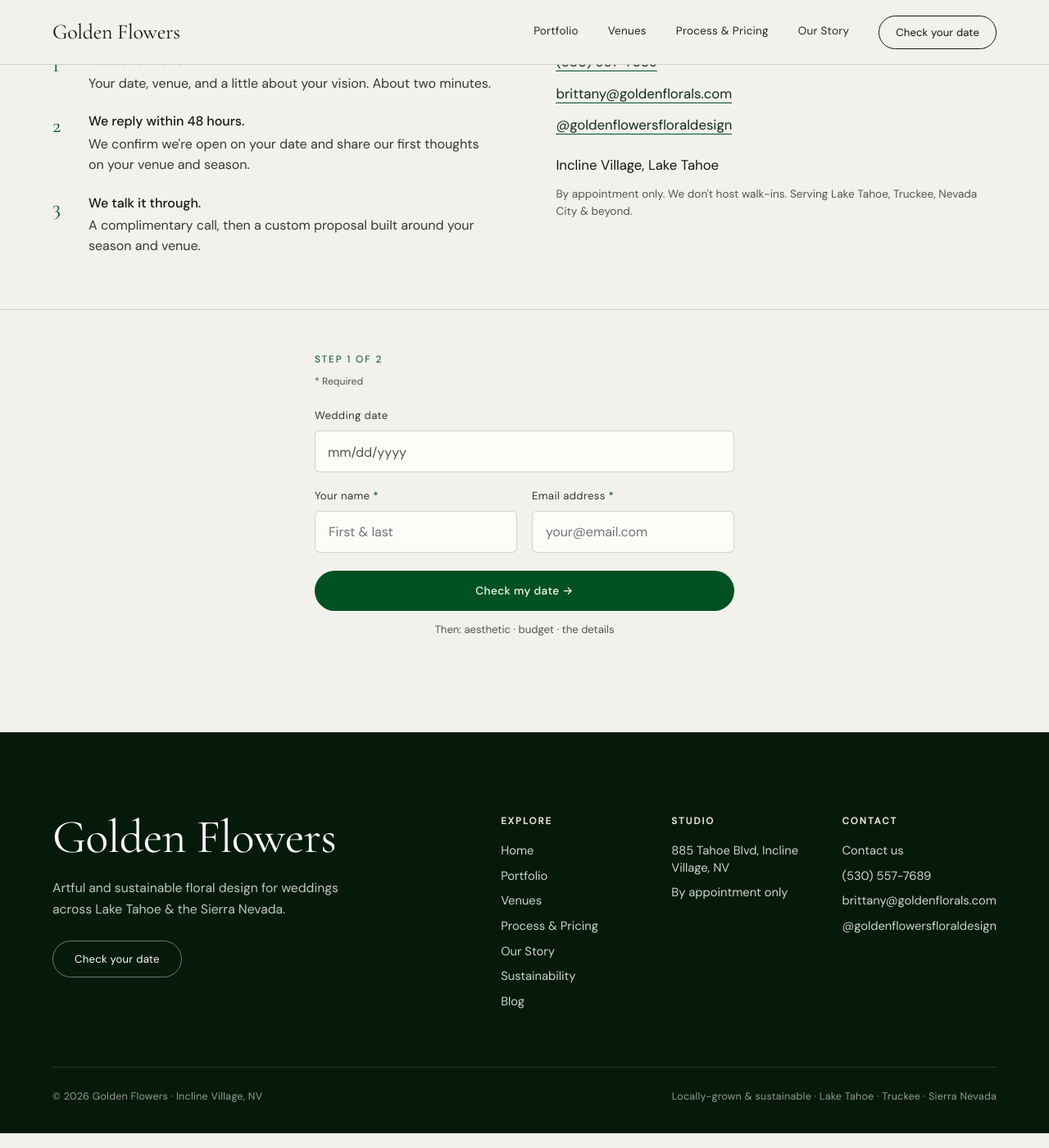
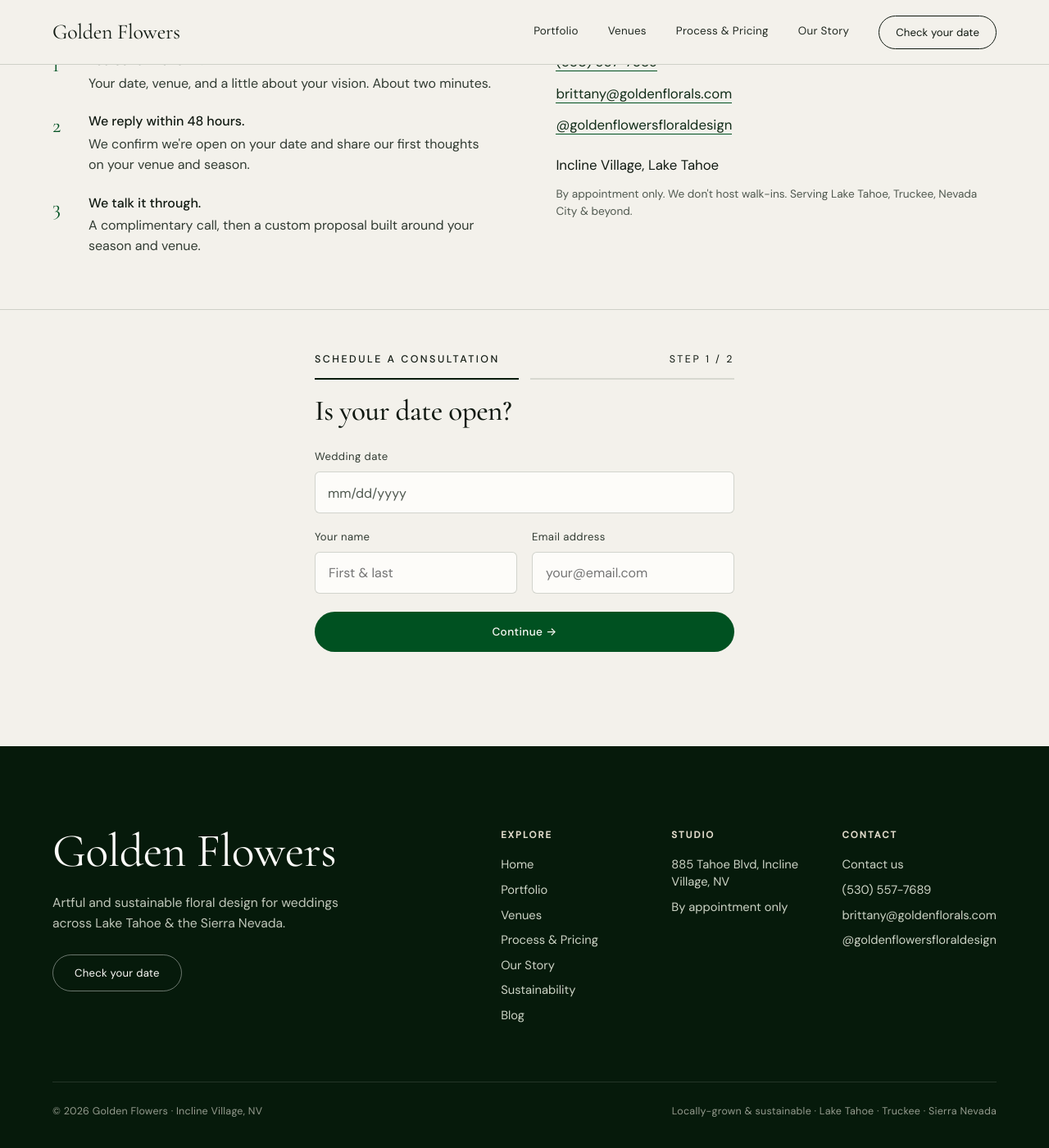
Before and after one commit to jshplhm/goldenflowers, a Jekyll site: the page built from consultation-form/index.md, in a window 1280 px wide and 1400 px high, scrolled down 566 px. Shown: the whole window at 82% size. Built offline with Jekyll 4.4.1, drawn with Linux system fonts in a browser that asks for light colours.

Commit message:
Revise consultation form: new step header, trimmed copy, personalized thank-you
Match the approved lightbox mockups: eyebrow + STEP n / 2 counter with a
segmented progress bar, per-step headlines (Is your date open? / A few
more details.), required-by-default fields marked (optional) instead of
asterisks, Continue/Check my date button copy, and a trimmed thank-you
screen personalized with first name and wedding date over a numbered
what-happens-next timeline.

Co-Authored-By: Claude Fable 5 <noreply@anthropic.com>

```diff
--- a/_includes/consult-modal.html
+++ b/_includes/consult-modal.html
@@ -1,12 +1,14 @@
 <div class="modal-overlay" id="consult-modal" aria-hidden="true">
   <div class="modal" role="dialog" aria-modal="true" aria-labelledby="consult-modal-title" data-form-wrap>
     <button class="modal-close" type="button" aria-label="Close" data-consult-close>&times;</button>
-    <span class="lab">Schedule a consultation</span>
-    <h2 id="consult-modal-title">Is your date open?</h2>
-    <p class="modal-intro">We reply within 48 hours · complimentary, by phone or video.</p>
     <form action="{{ site.consult_endpoint }}" method="POST" data-multistep data-ajax>
-      <span class="form-step-indicator" aria-hidden="true">Step 1 of 2</span>
-      <p class="form-required-note">* Required</p>
+      <div class="form-head">
+        <span class="form-head-label" data-form-eyebrow>Schedule a consultation</span>
+        <button type="button" class="form-back" data-form-back hidden>&larr; Back</button>
+        <span class="form-step-indicator" aria-hidden="true">Step 1 / 2</span>
+      </div>
+      <div class="form-progress" aria-hidden="true"><span class="on"></span><span data-progress-step2></span></div>
+      <h2 id="consult-modal-title" data-form-heading>Is your date open?</h2>
       <div class="hp-wrap" aria-hidden="true">
         <label for="m-hp">Company</label>
         <input type="text" id="m-hp" name="gf_hp" tabindex="-1" autocomplete="off">
@@ -14,7 +16,7 @@
       <div class="form-step-1">
         <div class="field-full">
           <label for="m-date">Wedding date</label>
-          <input type="text" id="m-date" name="date" placeholder="mm/dd/yyyy" inputmode="numeric" maxlength="10" autocomplete="off" data-date-mask>
+          <input type="text" id="m-date" name="date" placeholder="mm/dd/yyyy" inputmode="numeric" maxlength="10" autocomplete="off" data-date-mask required>
         </div>
         <div class="field-full">
           <label for="m-name">Your name</label>
@@ -26,23 +28,21 @@
         </div>
       </div>
       <div class="form-advance field-full">
-        <button type="button" class="btn-primary" data-form-advance>Check my date &rarr;</button>
-        <p class="form-step-hint">Then: aesthetic · budget · the details</p>
+        <button type="button" class="btn-primary" data-form-advance>Continue &rarr;</button>
       </div>
       <div class="form-step-2">
-        <button type="button" class="form-back" data-form-back>&larr; Back</button>
         <div class="field-full">
-          <label for="m-venue">Venue</label>
+          <label for="m-venue">Venue <span class="opt">(optional)</span></label>
           <input type="text" id="m-venue" name="venue" placeholder="If you know it yet" autocomplete="off">
         </div>
         <div class="field-full">
           <label for="m-aesthetic">Aesthetic direction</label>
           <select id="m-aesthetic" name="aesthetic" required>
             <option value="" disabled selected>Which direction resonates?</option>
-            <option>Lush &amp; Romantic, rich, dramatic, deep tones</option>
-            <option>Elevated Minimalist, clean, airy, restrained</option>
-            <option>Wildflower Modern, wild, seasonal, editorial</option>
-            <option>A mix, I'll explain below</option>
+            <option>Lush &amp; Romantic &mdash; rich, dramatic, deep tones</option>
+            <option>Elevated Minimalist &mdash; clean, airy, restrained</option>
+            <option>Wildflower Modern &mdash; wild, seasonal, editorial</option>
+            <option>A mix &mdash; I'll explain below</option>
             <option>Not sure yet</option>
           </select>
         </div>
@@ -50,39 +50,35 @@
           <label for="m-budget">Approximate budget</label>
           <select id="m-budget" name="budget" required>
             <option value="" disabled selected>Estimated florals budget</option>
-            <option>$5,000–$8,000</option>
-            <option>$8,000–$12,000</option>
-            <option>$12,000–$18,000</option>
-            <option>$18,000–$25,000</option>
+            <option>$5,000&ndash;$8,000</option>
+            <option>$8,000&ndash;$12,000</option>
+            <option>$12,000&ndash;$18,000</option>
+            <option>$18,000&ndash;$25,000</option>
             <option>$25,000+</option>
             <option>Not sure yet</option>
           </select>
         </div>
         <div class="field-full">
-          <label for="m-message">Tell us about your wedding</label>
-          <textarea id="m-message" name="message" placeholder="Your vision, anything that matters to you." rows="3"></textarea>
+          <label for="m-message">Anything else? <span class="opt">(optional)</span></label>
+          <textarea id="m-message" name="message" placeholder="Guest count, must-have flowers, inspiration..." rows="3"></textarea>
         </div>
         <div class="form-submit field-full">
-          <button type="submit" class="btn-primary">Send consultation request</button>
-          <p class="form-note">We'll respond within 48 hours</p>
+          <button type="submit" class="btn-primary">Check my date &rarr;</button>
         </div>
       </div>
     </form>
     <div class="form-success" data-form-success hidden>
-      <div class="form-success-tags" data-success-tags></div>
       <div class="form-success-check" aria-hidden="true">&#10003;</div>
-      <h3>Thank you for reaching out.</h3>
-      <p data-success-date-line hidden>We've got your details for <strong data-success-date></strong>. We'll email you within <strong>48 hours</strong> to confirm availability.</p>
-      <p data-success-default>We'll email you within <strong>48 hours</strong> to confirm availability.</p>
-      <div class="form-success-book">
-        <p class="form-success-book-prompt">Prefer to skip the wait? Grab 30 minutes with Brittany, by phone or video.</p>
-        <a href="https://calendar.app.google/iKY1Xqerqtcv6fdj7" target="_blank" rel="noopener" class="btn-primary">Book a call with Brittany &rarr;</a>
-      </div>
-      <div class="form-success-next">
-        <span class="lab">While you wait</span>
-        <a href="{{ site.baseurl }}/portfolio">Explore the portfolio &rarr;</a>
-        <a href="{{ site.baseurl }}/sustainability">Read our sustainability pledge &rarr;</a>
-        <a href="{{ site.baseurl }}/about">Meet Brittany &rarr;</a>
+      <h3>Thank you<span data-success-name></span>.</h3>
+      <p class="form-success-lede">Your consultation request<span data-success-date-line hidden> for <strong data-success-date></strong></span> is in. We're checking our calendar now.</p>
+      <hr class="form-success-rule">
+      <div class="form-success-steps">
+        <span class="form-head-label">What happens next</span>
+        <ol class="success-steps">
+          <li><span class="n">1</span><strong>We check your date</strong><span class="success-step-body">Confirming availability<span data-success-step-date> for your date</span>.</span></li>
+          <li><span class="n">2</span><strong>You hear from us</strong><span class="success-step-body">A personal note from Brittany, within 48 hours.</span></li>
+          <li><span class="n">3</span><strong>We design together</strong><span class="success-step-body">If your date's open, we'll book a call to plan your florals.</span></li>
+        </ol>
       </div>
     </div>
   </div>
--- a/_includes/redesign-consult-js.html
+++ b/_includes/redesign-consult-js.html
@@ -144,8 +144,17 @@ function appendCommon_(params, form){
     var step1=form.querySelector('.form-step-1'), step2=form.querySelector('.form-step-2');
     var advance=form.querySelector('.form-advance'), advanceBtn=form.querySelector('[data-form-advance]');
     var indicator=form.querySelector('.form-step-indicator'), backBtn=form.querySelector('[data-form-back]');
+    var eyebrow=form.querySelector('[data-form-eyebrow]'), heading=form.querySelector('[data-form-heading]');
+    var seg2=form.querySelector('[data-progress-step2]');
     if(!step2||!advanceBtn) return;
     step2.hidden=true;
+    function setStep(n){
+      if(indicator) indicator.textContent='Step '+n+' / 2';
+      if(eyebrow) eyebrow.hidden=(n===2);
+      if(backBtn) backBtn.hidden=(n===1);
+      if(seg2) seg2.classList.toggle('on', n===2);
+      if(heading) heading.textContent=(n===2)?'A few more details.':'Is your date open?';
+    }
     form.dataset.leadId=(window.crypto&&crypto.randomUUID)?crypto.randomUUID():('c-'+Date.now()+'-'+Math.random().toString(36).slice(2));
     form.dataset.renderedAt=String(Date.now());
     function toTop(){ var m=form.closest('.modal'); if(m) m.scrollTop=0; }
@@ -168,12 +177,12 @@ function appendCommon_(params, form){
       if(step1) step1.hidden=true;
       if(advance) advance.hidden=true;
       step2.hidden=false;
-      if(indicator) indicator.textContent='Step 2 of 2';
+      setStep(2);
       toTop();
     });
     if(backBtn) backBtn.addEventListener('click', function(){
       step2.hidden=true; if(step1) step1.hidden=false; if(advance) advance.hidden=false;
-      if(indicator) indicator.textContent='Step 1 of 2'; toTop();
+      setStep(1); toTop();
     });
   });
 
@@ -231,15 +240,14 @@ function appendCommon_(params, form){
     var wrap=form.closest('[data-form-wrap]')||form.parentNode;
     var success=wrap.querySelector('[data-form-success]');
     if(!success){ var n=form.querySelector('[name="_next"]'); window.location=n?n.value:'/'; return; }
+    var firstName=(data.get('name')||'').trim().split(/\s+/)[0];
+    var nameEl=success.querySelector('[data-success-name]');
+    if(nameEl&&firstName) nameEl.textContent=', '+firstName;
     var dateVal=data.get('date');
-    var dateLine=success.querySelector('[data-success-date-line]'), dateEl=success.querySelector('[data-success-date]'), dflt=success.querySelector('[data-success-default]');
-    if(dateVal&&dateEl&&dateLine){ dateEl.textContent=fmtDate(dateVal); dateLine.hidden=false; if(dflt) dflt.hidden=true; }
-    var tagWrap=success.querySelector('[data-success-tags]');
-    if(tagWrap){
-      tagWrap.innerHTML=''; var chips=[]; if(dateVal) chips.push(fmtDate(dateVal));
-      ['aesthetic','budget'].forEach(function(name){ var v=data.get(name); if(!v||/not sure/i.test(v)) return; if(name==='aesthetic') v=v.split(',')[0]; chips.push(v); });
-      chips.forEach(function(t){ var s=document.createElement('span'); s.className='stag'; s.textContent=t; tagWrap.appendChild(s); });
-    }
+    var dateLine=success.querySelector('[data-success-date-line]'), dateEl=success.querySelector('[data-success-date]');
+    if(dateVal&&dateEl&&dateLine){ dateEl.textContent=fmtDate(dateVal); dateLine.hidden=false; }
+    var stepDate=success.querySelector('[data-success-step-date]');
+    if(stepDate&&dateVal) stepDate.textContent=' for '+fmtDate(dateVal);
     form.hidden=true;
     Array.prototype.forEach.call(wrap.children, function(el){ if(el!==success && !el.classList.contains('modal-close')) el.classList.add('is-gone'); });
     success.hidden=false; success.setAttribute('tabindex','-1');
--- a/assets/css/redesign.css
+++ b/assets/css/redesign.css
@@ -495,14 +495,18 @@ body.lb-open{overflow:hidden;}
 
 .form-section{max-width:640px;margin:0 auto;padding:clamp(36px,4vw,56px) var(--pad) clamp(70px,9vw,120px);}
 .form-section form{margin:0 auto;}
-.form-step-indicator{display:block;font-size:.74rem;letter-spacing:.16em;text-transform:uppercase;color:var(--terra);margin-bottom:24px;}
-.form-required-note{font-size:.76rem;color:var(--mute);margin:-16px 0 20px;}
-/* Marks whichever labels precede a required field, so the asterisk can never
-   drift out of sync with the field's actual required-ness. */
-.form-section label:has(+ input[required])::after,
-.form-section label:has(+ select[required])::after,
-.modal label:has(+ input[required])::after,
-.modal label:has(+ select[required])::after{content:" *";color:var(--terra);}
+.form-section .form-heading{margin-bottom:26px;}
+/* Header row shared by both form steps: eyebrow (step 1) or Back (step 2) on
+   the left, the step counter on the right, segmented progress bar below.
+   Fields are required by default; optional ones say so in the label instead
+   of required ones carrying asterisks. */
+.form-head{display:flex;align-items:baseline;justify-content:space-between;gap:16px;}
+.form-head-label{font-size:.78rem;letter-spacing:.2em;text-transform:uppercase;color:var(--ink);font-weight:500;}
+.form-step-indicator{font-size:.78rem;letter-spacing:.2em;text-transform:uppercase;color:var(--ink);}
+.form-progress{display:flex;gap:14px;margin-top:12px;}
+.form-progress span{height:2px;flex:1;background:oklch(80% .015 120/.5);transition:background .3s;}
+.form-progress span.on{background:var(--forest-deep);}
+label .opt{color:var(--mute);}
 .field-full{grid-column:1 / -1;}
 .form-step-1{display:grid;grid-template-columns:1fr 1fr;gap:18px;}
 .form-step-2{display:grid;grid-template-columns:1fr;gap:18px;margin-top:18px;}
@@ -514,11 +518,9 @@ body.lb-open{overflow:hidden;}
 .form-section select:invalid,.modal select:invalid{color:var(--mute);}
 .form-advance{margin-top:22px;}
 .form-advance .btn-primary,.form-submit .btn-primary{width:100%;justify-content:center;}
-.form-step-hint{text-align:center;font-size:.82rem;color:var(--mute);margin-top:12px;}
-.form-back{justify-self:start;background:none;border:0;color:var(--mute);font-family:var(--b);font-size:.85rem;cursor:pointer;padding:4px 0;margin:-4px 0 2px;text-align:left;}
-.form-back:hover{color:var(--ink);}
+.form-back{background:none;border:0;color:var(--ink);font-family:var(--b);font-size:.95rem;cursor:pointer;padding:0;text-align:left;}
+.form-back:hover{color:var(--mute);}
 .form-submit{margin-top:8px;}
-.form-note{text-align:center;font-size:.82rem;color:var(--mute);margin-top:12px;}
 .date-field{position:relative;display:block;}
 .date-ghost{position:absolute;left:16px;top:14px;font-size:1rem;color:var(--mute);pointer-events:none;}
 .date-ghost .gt{visibility:hidden;}
@@ -527,17 +529,21 @@ body.lb-open{overflow:hidden;}
 .hp-wrap{position:absolute;left:-9999px;top:-9999px;width:1px;height:1px;overflow:hidden;}
 
 .form-success{text-align:center;max-width:600px;margin:0 auto;}
-.form-success-tags{display:flex;gap:8px;justify-content:center;flex-wrap:wrap;margin-bottom:24px;}
-.stag{font-size:.72rem;letter-spacing:.06em;text-transform:uppercase;border:1px solid var(--line);border-radius:100px;padding:6px 14px;color:var(--fg2);}
-.form-success-check{width:56px;height:56px;border-radius:50%;background:var(--terra);color:var(--paper);font-size:1.5rem;display:flex;align-items:center;justify-content:center;margin:0 auto 24px;}
-.form-success h3{font-family:var(--d);font-weight:430;font-optical-sizing:auto;font-size:clamp(1.8rem,3.4vw,2.6rem);letter-spacing:-.01em;margin-bottom:14px;}
-.form-success p{color:var(--fg2);line-height:1.6;margin-bottom:10px;}
-.form-success-book{margin:32px 0;padding:28px;background:var(--bg2);border:1px solid var(--line);border-radius:10px;}
-.form-success-book-prompt{margin-bottom:16px;}
-.form-success-next{margin-top:28px;}
-.form-success-next .label,.form-success-next .lab{display:block;margin-bottom:10px;}
-.form-success-next a{display:block;color:var(--forest);padding:8px 0;border-bottom:1px solid var(--line);}
-.form-success-next a:hover{color:var(--terra);}
+.form-success-check{width:56px;height:56px;border-radius:50%;background:var(--forest-deep);color:var(--paper);font-size:1.4rem;display:flex;align-items:center;justify-content:center;margin:6px auto 26px;}
+.form-success h3{font-family:var(--d);font-weight:430;font-optical-sizing:auto;font-size:clamp(1.8rem,3.4vw,2.4rem);letter-spacing:-.01em;margin-bottom:14px;}
+.form-success-lede{color:var(--fg2);line-height:1.7;max-width:440px;margin:0 auto;}
+.form-success-lede strong{color:var(--ink);}
+.form-success-rule{border:0;border-top:1px solid var(--line);margin:30px 0 28px;}
+.form-success-steps{text-align:left;}
+.form-success-steps .form-head-label{display:block;color:var(--fg2);margin-bottom:24px;}
+.success-steps{list-style:none;margin:0;padding:0;}
+.success-steps li{position:relative;padding-left:56px;padding-bottom:28px;}
+.success-steps li:last-child{padding-bottom:0;}
+/* thin connector between the numbered circles */
+.success-steps li:not(:last-child)::before{content:"";position:absolute;left:18px;top:37px;bottom:-2px;width:1px;background:var(--line);}
+.success-steps .n{position:absolute;left:0;top:-2px;width:37px;height:37px;border:1px solid var(--forest);border-radius:50%;display:flex;align-items:center;justify-content:center;font-family:var(--d);font-size:1.1rem;color:var(--ink);background:var(--bg);}
+.success-steps strong{display:block;color:var(--ink);font-weight:600;margin-bottom:2px;}
+.success-step-body{color:var(--fg2);line-height:1.6;}
 .is-gone{display:none !important;}
 
 /* ---------- CONSULT MODAL (Check-your-date lightbox) ---------- */
@@ -547,8 +553,7 @@ body.lb-open{overflow:hidden;}
 .modal-overlay.open .modal{transform:translateY(0);}
 .modal-close{position:absolute;top:12px;right:14px;width:38px;height:38px;border:none;background:transparent;font-size:1.7rem;line-height:1;color:var(--mute);cursor:pointer;border-radius:50%;transition:background .2s,color .2s;}
 .modal-close:hover{background:oklch(20% .02 150/.07);color:var(--ink);}
-.modal h2{font-family:var(--d);font-weight:430;font-size:1.95rem;line-height:1.04;letter-spacing:-.015em;margin:8px 0 6px;color:var(--ink);}
-.modal .modal-intro{font-size:.92rem;color:var(--fg2);line-height:1.6;margin:4px 0 24px;}
+.modal h2,.form-heading{font-family:var(--d);font-weight:430;font-optical-sizing:auto;font-size:2.2rem;line-height:1.04;letter-spacing:-.015em;margin:20px 0 10px;color:var(--ink);}
 .modal form{display:grid;gap:15px;}
 .modal .form-submit{margin-top:4px;}
 body.modal-open{overflow:hidden;}
--- a/consultation-form/index.md
+++ b/consultation-form/index.md
@@ -46,8 +46,13 @@ redirect_from:
 <section class="form-section" id="consultation">
   <div data-form-wrap>
     <form action="{{ site.consult_endpoint }}" method="POST" id="consultation-form" data-multistep data-ajax>
-      <span class="form-step-indicator" aria-hidden="true">Step 1 of 2</span>
-      <p class="form-required-note">* Required</p>
+      <div class="form-head">
+        <span class="form-head-label" data-form-eyebrow>Schedule a consultation</span>
+        <button type="button" class="form-back" data-form-back hidden>&larr; Back</button>
+        <span class="form-step-indicator" aria-hidden="true">Step 1 / 2</span>
+      </div>
+      <div class="form-progress" aria-hidden="true"><span class="on"></span><span data-progress-step2></span></div>
+      <h2 class="form-heading" data-form-heading>Is your date open?</h2>
       <div class="hp-wrap" aria-hidden="true">
         <label for="hp">Company</label>
         <input type="text" id="hp" name="gf_hp" tabindex="-1" autocomplete="off">
@@ -55,7 +60,7 @@ redirect_from:
       <div class="form-step-1">
         <div class="field-full">
           <label for="date">Wedding date</label>
-          <input type="text" id="date" name="date" placeholder="mm/dd/yyyy" inputmode="numeric" maxlength="10" autocomplete="off" data-date-mask>
+          <input type="text" id="date" name="date" placeholder="mm/dd/yyyy" inputmode="numeric" maxlength="10" autocomplete="off" data-date-mask required>
         </div>
         <div>
           <label for="name">Your name</label>
@@ -67,23 +72,21 @@ redirect_from:
         </div>
       </div>
       <div class="form-advance field-full">
-        <button type="button" class="btn-primary" data-form-advance>Check my date &rarr;</button>
-        <p class="form-step-hint">Then: aesthetic · budget · the details</p>
+        <button type="button" class="btn-primary" data-form-advance>Continue &rarr;</button>
       </div>
       <div class="form-step-2">
-        <button type="button" class="form-back" data-form-back>&larr; Back</button>
         <div class="field-full">
-          <label for="venue">Venue</label>
+          <label for="venue">Venue <span class="opt">(optional)</span></label>
           <input type="text" id="venue" name="venue" placeholder="If you know it yet" autocomplete="off">
         </div>
         <div class="field-full">
           <label for="aesthetic">Aesthetic direction</label>
           <select id="aesthetic" name="aesthetic" required>
             <option value="" disabled selected>Which direction resonates?</option>
-            <option>Lush &amp; Romantic (rich, dramatic, deep tones)</option>
-            <option>Elevated Minimalist (clean, airy, restrained)</option>
-            <option>Wildflower Modern (wild, seasonal, editorial)</option>
-            <option>A mix (I'll explain below)</option>
+            <option>Lush &amp; Romantic &mdash; rich, dramatic, deep tones</option>
+            <option>Elevated Minimalist &mdash; clean, airy, restrained</option>
+            <option>Wildflower Modern &mdash; wild, seasonal, editorial</option>
+            <option>A mix &mdash; I'll explain below</option>
             <option>Not sure yet</option>
           </select>
         </div>
@@ -100,30 +103,26 @@ redirect_from:
           </select>
         </div>
         <div class="field-full">
-          <label for="message">Tell us about your wedding</label>
-          <textarea id="message" name="message" placeholder="Your vision, anything that matters to you." rows="4"></textarea>
+          <label for="message">Anything else? <span class="opt">(optional)</span></label>
+          <textarea id="message" name="message" placeholder="Guest count, must-have flowers, inspiration..." rows="4"></textarea>
         </div>
         <div class="form-submit field-full">
-          <button type="submit" class="btn-primary">Send consultation request</button>
-          <p class="form-note">We'll respond within 48 hours · Consultations are complimentary</p>
+          <button type="submit" class="btn-primary">Check my date &rarr;</button>
         </div>
       </div>
     </form>
     <div id="consultation-success" class="form-success" data-form-success hidden>
-      <div class="form-success-tags" data-success-tags></div>
       <div class="form-success-check" aria-hidden="true">&#10003;</div>
-      <h3>Thank you for reaching out.</h3>
-      <p data-success-date-line hidden>We've got your details for <strong data-success-date></strong>. We'll email you within <strong>48 hours</strong> to confirm availability.</p>
-      <p data-success-default>We'll email you within <strong>48 hours</strong> to confirm availability.</p>
-      <div class="form-success-book">
-        <p class="form-success-book-prompt">Prefer to skip the wait? Grab 30 minutes with Brittany, by phone or video.</p>
-        <a href="https://calendar.app.google/iKY1Xqerqtcv6fdj7" target="_blank" rel="noopener" class="btn-primary">Book a call with Brittany &rarr;</a>
-      </div>
-      <div class="form-success-next">
-        <span class="lab">While you wait</span>
-        <a href="{{ site.baseurl }}/portfolio">Explore the portfolio &rarr;</a>
-        <a href="{{ site.baseurl }}/sustainability">Read our sustainability pledge &rarr;</a>
-        <a href="{{ site.baseurl }}/about">Meet Brittany &rarr;</a>
+      <h3>Thank you<span data-success-name></span>.</h3>
+      <p class="form-success-lede">Your consultation request<span data-success-date-line hidden> for <strong data-success-date></strong></span> is in. We're checking our calendar now.</p>
+      <hr class="form-success-rule">
+      <div class="form-success-steps">
+        <span class="form-head-label">What happens next</span>
+        <ol class="success-steps">
+          <li><span class="n">1</span><strong>We check your date</strong><span class="success-step-body">Confirming availability<span data-success-step-date> for your date</span>.</span></li>
+          <li><span class="n">2</span><strong>You hear from us</strong><span class="success-step-body">A personal note from Brittany, within 48 hours.</span></li>
+          <li><span class="n">3</span><strong>We design together</strong><span class="success-step-body">If your date's open, we'll book a call to plan your florals.</span></li>
+        </ol>
       </div>
     </div>
   </div>
```
